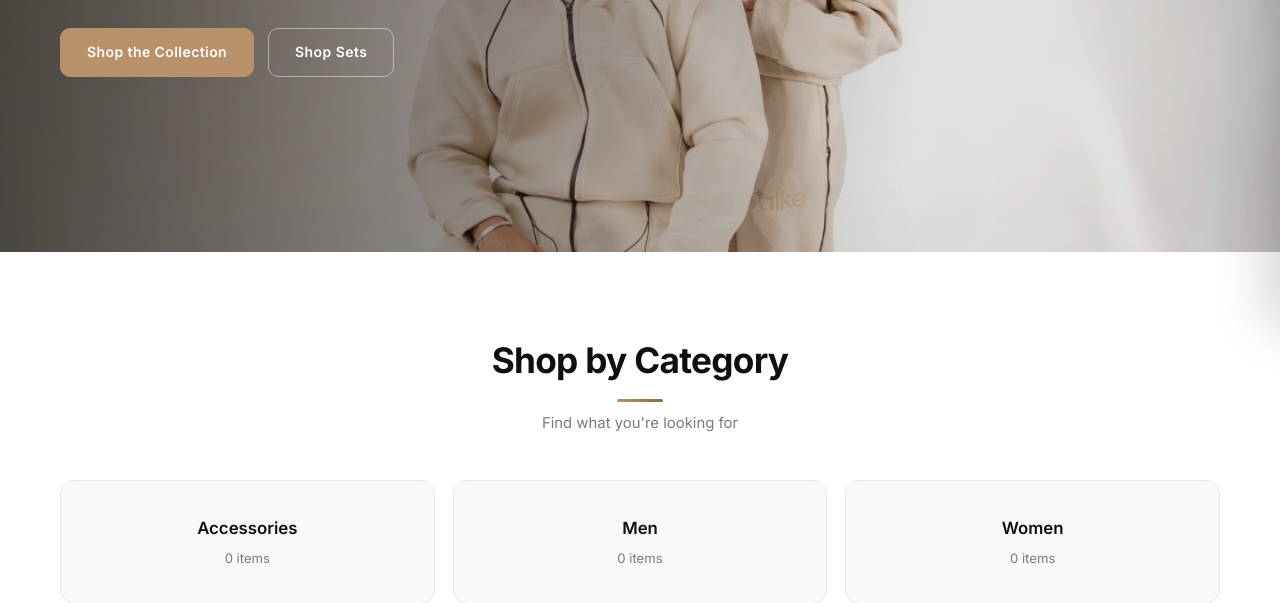
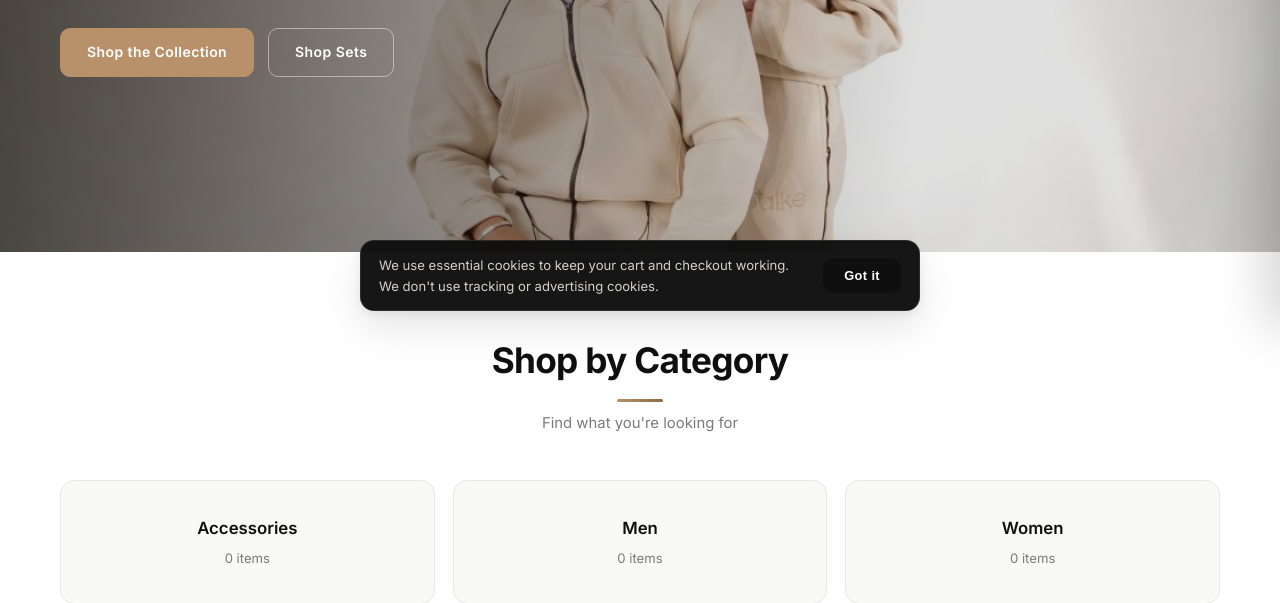
Before and after one commit to Nour-Zaid/alke, a PHP site: page / in a window 1280 px wide. Shown: the part 473-1076 px from the top of the page. Run offline with PHP 8.4, Linux system fonts and the light colour scheme; data comes from the database, SQL or seed files in the repository; data that the repository does not hold is empty.

Commit message:
Add essential-cookies notice
Dismissible banner shown once; choice remembered in localStorage (no extra
cookie set). Explains only a functional session cookie is used.

Co-Authored-By: Claude Opus 4.8 <noreply@anthropic.com>

```diff
--- a/css/style.css
+++ b/css/style.css
@@ -1144,6 +1144,47 @@ a.checkout-secondary-btn:focus { color: #ffffff !important; }
   font-weight: 700;
 }
 
+/* ── Cookie notice ──────────────────────────────────────────── */
+.cookie-banner {
+  position: fixed;
+  left: 16px;
+  right: 16px;
+  bottom: 16px;
+  z-index: 200;
+  max-width: 560px;
+  margin: 0 auto;
+  display: flex;
+  align-items: center;
+  gap: 16px;
+  padding: 14px 18px;
+  background: rgba(15, 15, 15, .97);
+  color: #f4f1ec;
+  border: 1px solid rgba(255,255,255,.1);
+  border-radius: var(--r-md);
+  box-shadow: var(--shadow-lg);
+  opacity: 0;
+  transform: translateY(14px);
+  transition: opacity .3s var(--ease), transform .3s var(--ease-spring);
+}
+.cookie-banner.show { opacity: 1; transform: translateY(0); }
+.cookie-text {
+  margin: 0;
+  font-size: .82rem;
+  line-height: 1.55;
+  color: rgba(244,241,236,.85);
+}
+.cookie-accept {
+  flex-shrink: 0;
+  padding: 9px 20px;
+  font-size: .8rem;
+}
+@media (max-width: 520px) {
+  .cookie-banner { flex-direction: column; align-items: stretch; text-align: center; gap: 10px; }
+}
+@media (prefers-reduced-motion: reduce) {
+  .cookie-banner { transition: none; }
+}
+
 /* ── Payment method options ─────────────────────────────────── */
 .payment-options {
   display: flex;
--- a/includes/footer.php
+++ b/includes/footer.php
@@ -28,6 +28,13 @@
       <p>&copy; <?php echo date('Y'); ?> Alke Clothes. All rights reserved.</p>
     </div>
   </footer>
+
+  <div class="cookie-banner" id="cookieBanner" role="dialog" aria-live="polite" aria-label="Cookie notice" hidden>
+    <p class="cookie-text">
+      We use essential cookies to keep your cart and checkout working. We don't use tracking or advertising cookies.
+    </p>
+    <button type="button" class="btn cookie-accept" id="cookieAccept">Got it</button>
+  </div>
 
   <script>
     const navToggle = document.getElementById('navToggle');
@@ -91,6 +98,25 @@
         selectedQtyInput.value = productQtySelect.value;
       });
     }
+
+    // Cookie notice — shown once, dismissal remembered in localStorage (no extra cookie set)
+    (function () {
+      var banner = document.getElementById('cookieBanner');
+      var accept = document.getElementById('cookieAccept');
+      if (!banner || !accept) return;
+      var KEY = 'alke_cookie_ack';
+      var acked = false;
+      try { acked = localStorage.getItem(KEY) === '1'; } catch (e) {}
+      if (!acked) {
+        banner.hidden = false;
+        requestAnimationFrame(function () { banner.classList.add('show'); });
+      }
+      accept.addEventListener('click', function () {
+        try { localStorage.setItem(KEY, '1'); } catch (e) {}
+        banner.classList.remove('show');
+        setTimeout(function () { banner.hidden = true; }, 300);
+      });
+    })();
   </script>
 </body>
 </html>
--- a/includes/header.php
+++ b/includes/header.php
@@ -55,7 +55,7 @@ if (!empty($_SESSION['cart'])) {
   <meta name="viewport" content="width=device-width, initial-scale=1.0">
   <meta name="csrf-token" content="<?php echo alke_esc(alke_csrf_token()); ?>">
   <title>Alke Clothes</title>
-  <link rel="stylesheet" href="/alke/css/style.css?v=3.8">
+  <link rel="stylesheet" href="/alke/css/style.css?v=3.9">
 </head>
 <body>
   <header class="site-header">
```
